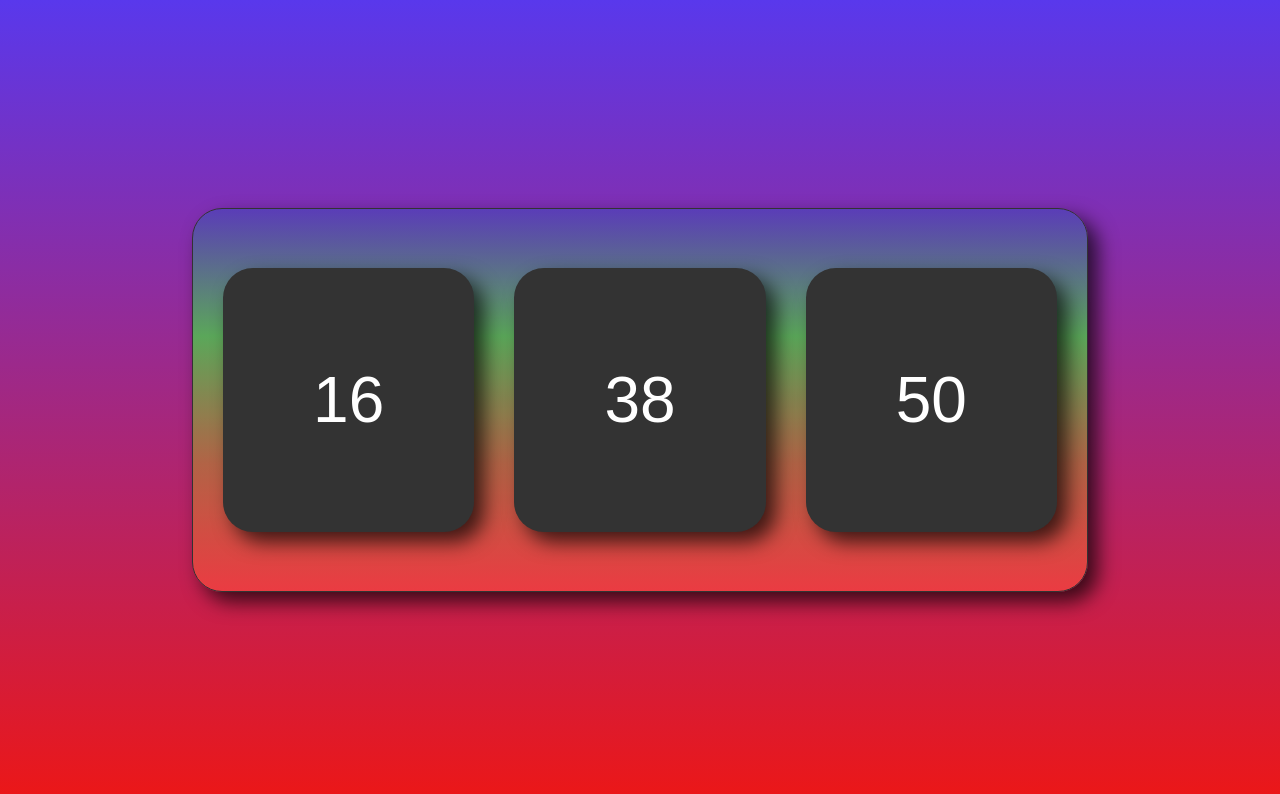
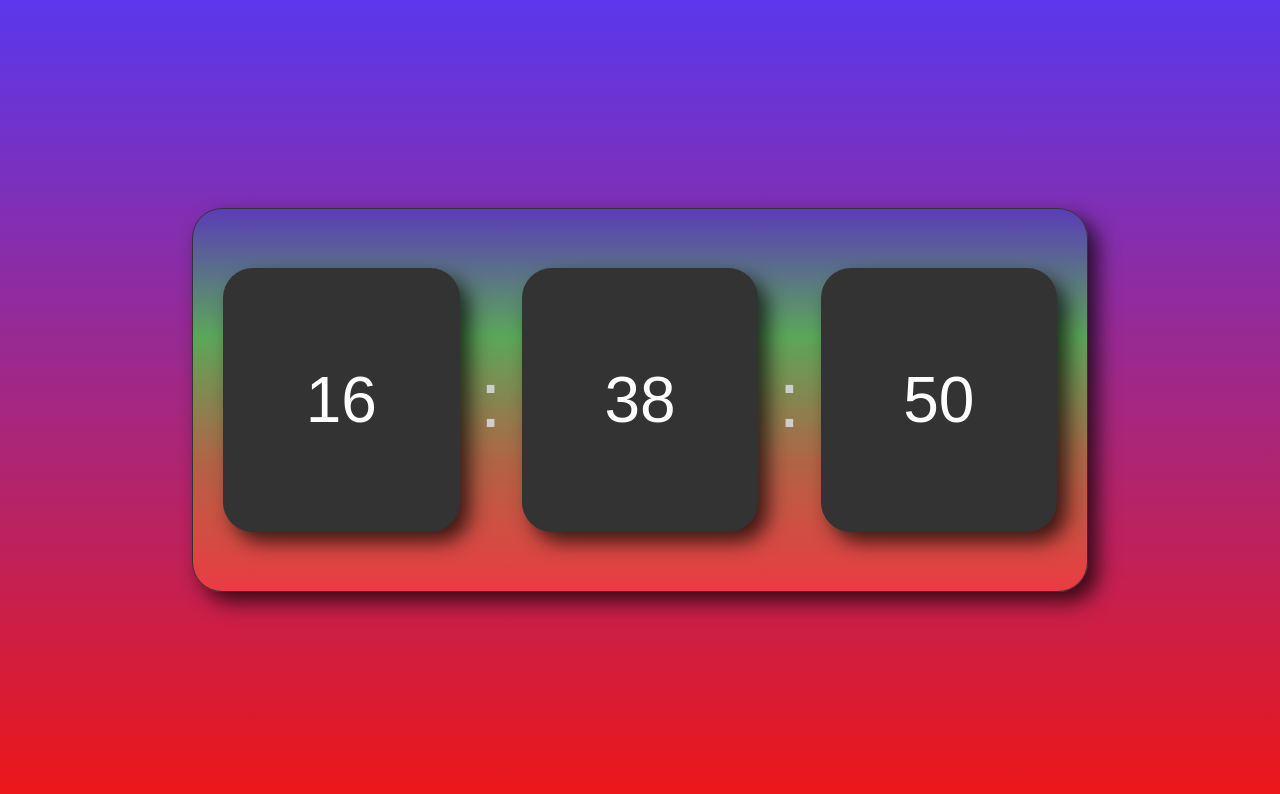
Before and after one commit to lucascosta001/relogio, a plain HTML site: page relogio.html in a window 1280 px wide. Drawn offline with Linux system fonts and the light colour scheme.

Commit message:
add pontos

```diff
--- a/css/style.css
+++ b/css/style.css
@@ -44,3 +44,9 @@ body{
     font-size: 4rem;
     margin: 20px;
 }
+
+p{
+    font-size: 5rem;
+    color: rgb(206, 206, 206);
+    text-align: center;
+}
--- a/relogio.html
+++ b/relogio.html
@@ -10,7 +10,9 @@
     <div class="clock">
         <div class="clock-face">
             <div class="hand hour-hand" id="hor">hora</div>
+            <p>:</p>
             <div class="hand minute-hand" id="min">minuto</div>
+            <p>:</p>
             <div class="hand second-hand" id="sec">segundo</div>
         </div>
     </div>
```
